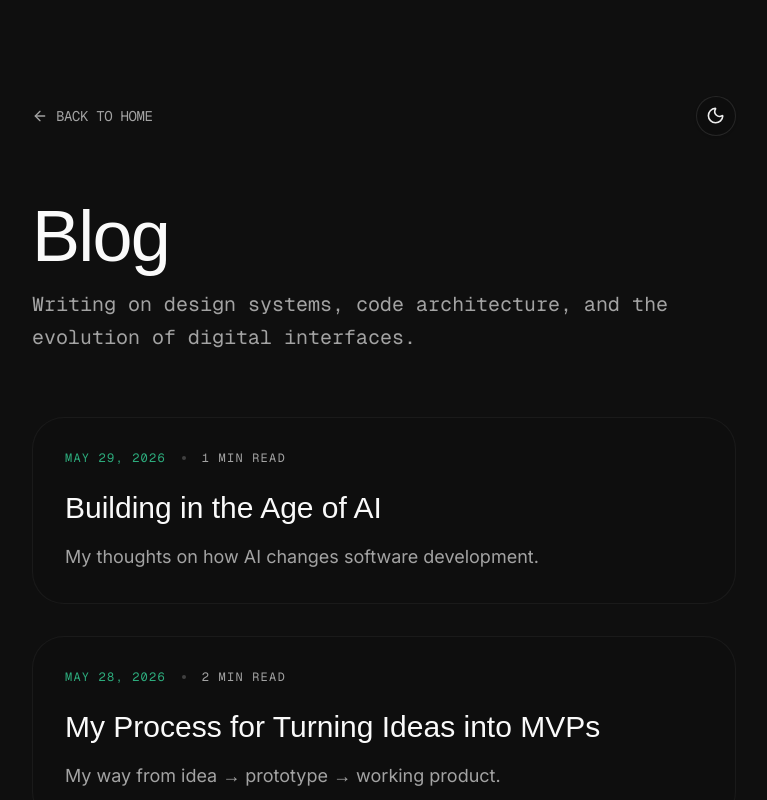
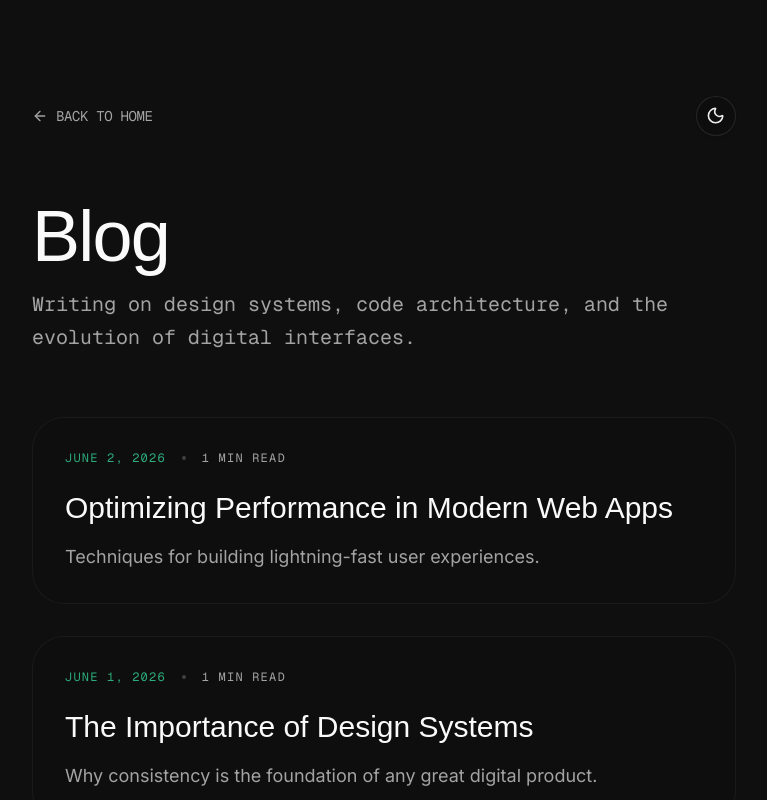
Before and after one commit to rly09/porty-a-portfolio-website, a Next.js app: page /blog in a window 1280 px wide. Shown: the top 800 px of the page, without its empty margins (256-1023 px from the left). Built offline with nearby package versions, Linux system fonts and the light colour scheme; a web font is replaced by a local one.

Commit message:
adding blogs

```diff
--- a/app/blog/page.tsx
+++ b/app/blog/page.tsx
@@ -65,6 +65,33 @@ const rawPosts: Post[] = [
       { type: "h3", text: "The Danger of \"Lazy Coding\"" },
       { type: "p", text: "The risk is relying too much on generated code without understanding it. If you can't debug what the AI wrote, you don't own the project—it owns you. We must remain the architects, not just the assemblers." },
       { type: "p", text: "The future belongs to the builders who can orchestrate these powerful tools to create experiences that were previously impossible for a single developer to build." }
+    ]
+  },
+  {
+    id: 4,
+    title: "The Importance of Design Systems",
+    excerpt: "Why consistency is the foundation of any great digital product.",
+    date: "June 1, 2026",
+    content: [
+      { type: "p", text: "Design systems are more than just a collection of UI components. They are the language through which a product communicates with its users. Consistency isn't just about aesthetics; it's about building trust and reducing cognitive load." },
+      { type: "h3", text: "Scaling Creativity" },
+      { type: "p", text: "A well-implemented design system allows developers and designers to focus on solving high-level problems rather than reinventing the wheel for every new feature. It provides a shared source of truth that bridges the gap between design and implementation." },
+      { type: "p", text: "In my recent projects, I've seen how a robust system can speed up the development cycle by up to 40%. When the foundation is solid, the rest of the building goes up much faster." },
+      { type: "blockquote", text: "Design is not just what it looks like and feels like. Design is how it works.", author: "Steve Jobs" },
+      { type: "p", text: "Investing in a design system early on is one of the best decisions a team can make. It's an investment in the long-term health and scalability of the product." }
+    ]
+  },
+  {
+    id: 5,
+    title: "Optimizing Performance in Modern Web Apps",
+    excerpt: "Techniques for building lightning-fast user experiences.",
+    date: "June 2, 2026",
+    content: [
+      { type: "p", text: "Performance is a feature. In an era where users expect instant feedback, even a few hundred milliseconds of delay can lead to a significant drop in engagement. Optimizing performance isn't just a technical task; it's a core part of the user experience." },
+      { type: "h3", text: "Beyond the Basics" },
+      { type: "p", text: "While minification and image optimization are standard, modern web apps require more sophisticated techniques. Server-side rendering (SSR), static site generation (SSG), and edge computing are now essential tools in a developer's arsenal." },
+      { type: "p", text: "I've been experimenting with partial hydration and streaming to deliver content faster. By only loading the JavaScript that's absolutely necessary for the current view, we can significantly reduce the Time to Interactive (TTI)." },
+      { type: "p", text: "Every millisecond counts. As builders, we have a responsibility to respect our users' time and bandwidth by delivering the most efficient experiences possible." }
     ]
   }
 ];
```
